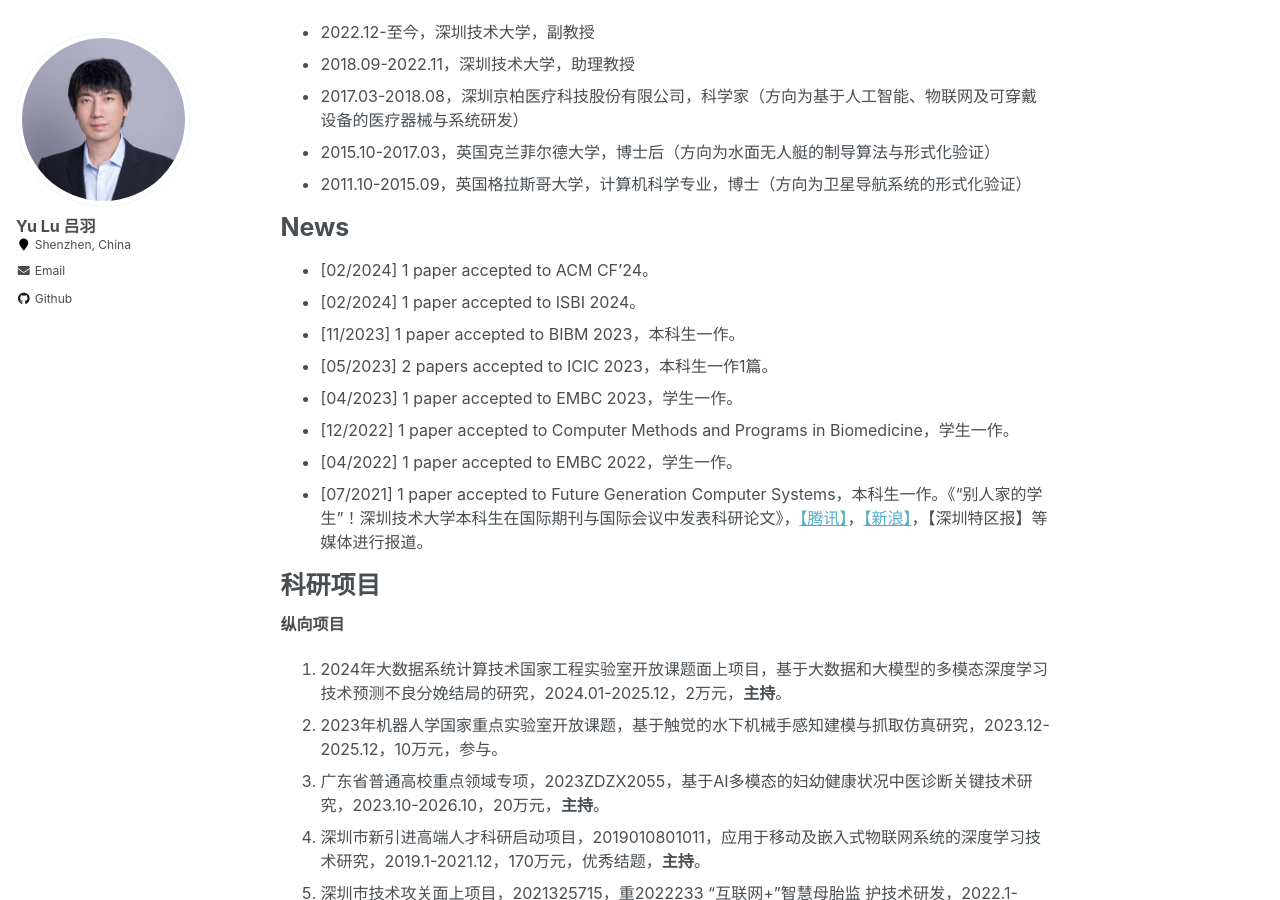
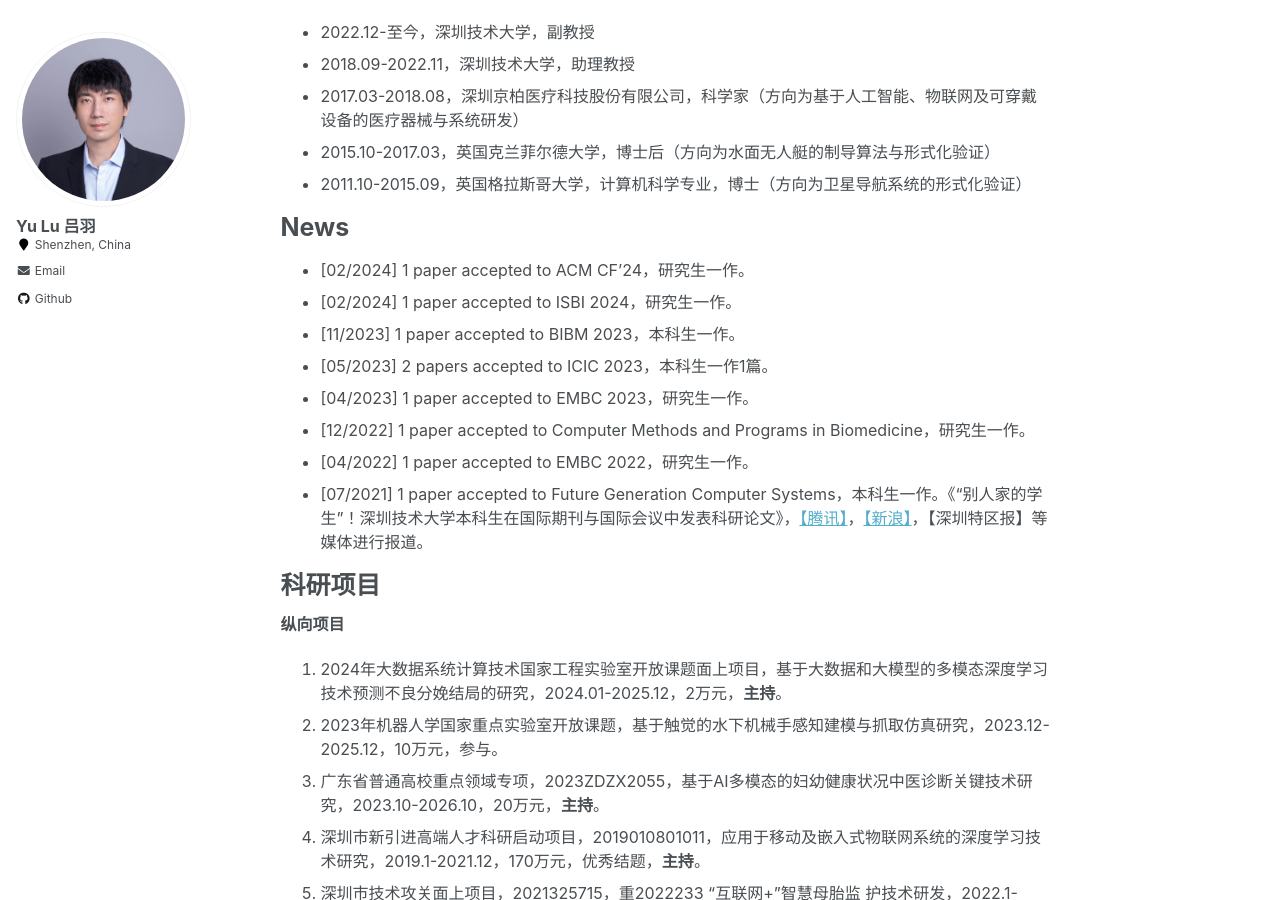
Before and after one commit to YukariUmezawa/lvyu.github.io, a Jekyll site: the page built from _pages/about.md, in a window 1280 px wide and 900 px high, scrolled down 724 px. Built offline with Jekyll 4.4.1, drawn with Linux system fonts in a browser that asks for light colours.

Commit message:
Update about.md

```diff
--- a/_pages/about.md
+++ b/_pages/about.md
@@ -38,13 +38,13 @@
 
 News
 ======
-- [02/2024] 1 paper accepted to ACM CF'24。
-- [02/2024] 1 paper accepted to ISBI 2024。
+- [02/2024] 1 paper accepted to ACM CF'24，研究生一作。
+- [02/2024] 1 paper accepted to ISBI 2024，研究生一作。
 - [11/2023] 1 paper accepted to BIBM 2023，本科生一作。
 - [05/2023] 2 papers accepted to ICIC 2023，本科生一作1篇。
-- [04/2023] 1 paper accepted to EMBC 2023，学生一作。
-- [12/2022] 1 paper accepted to Computer Methods and Programs in Biomedicine，学生一作。
-- [04/2022] 1 paper accepted to EMBC 2022，学生一作。
+- [04/2023] 1 paper accepted to EMBC 2023，研究生一作。
+- [12/2022] 1 paper accepted to Computer Methods and Programs in Biomedicine，研究生一作。
+- [04/2022] 1 paper accepted to EMBC 2022，研究生一作。
 - [07/2021] 1 paper accepted to Future Generation Computer Systems，本科生一作。《“别人家的学生”！深圳技术大学本科生在国际期刊与国际会议中发表科研论文》，[【腾讯】](https://new.qq.com/rain/a/20210714A0AGOR00)，[【新浪】](https://cj.sina.com.cn/articles/view/1893278624/70d923a002000uuka)，【深圳特区报】等媒体进行报道。
 
 
```
